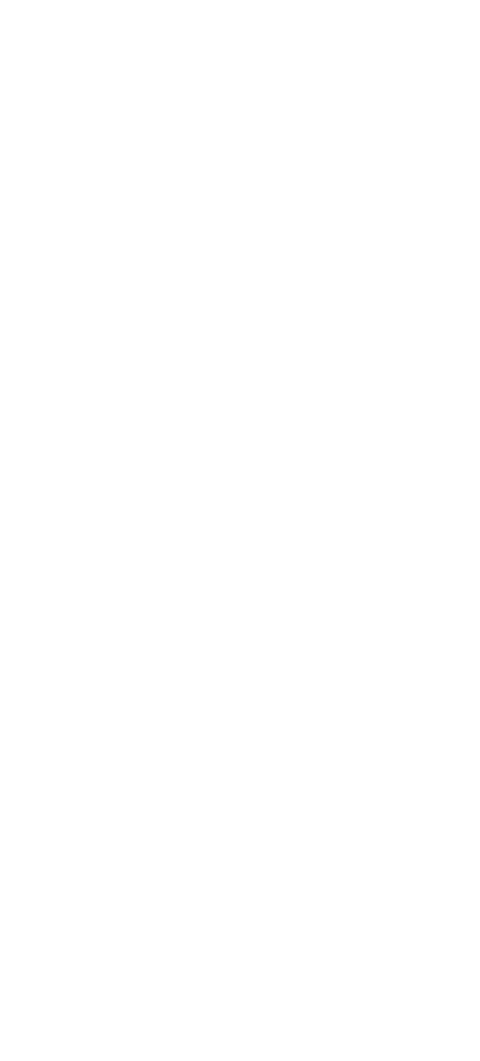
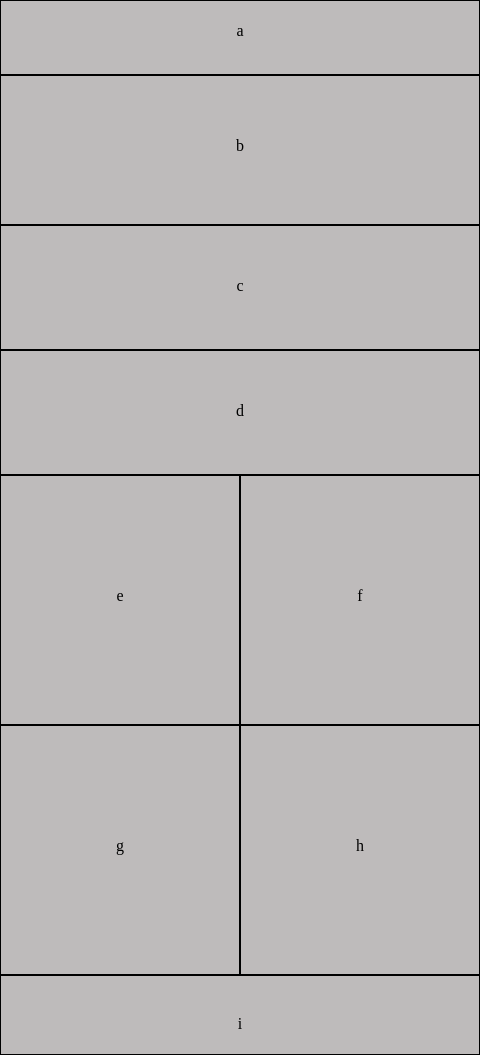
Before and after one commit to mdomeck/lab-01, a plain HTML site: page index.html in a window 390 px wide. Shown: the whole page, 480 px wide, since content can reach past the window. Before the commit the page ends 844 px from the top, so only its background shows below. Drawn offline with Linux system fonts and the light colour scheme.

Commit message:
mobile CSS working

```diff
--- a/css/base.css
+++ b/css/base.css
@@ -0,0 +1,7 @@
+*{
+  box-sizing: border-box;
+}
+
+body{
+  width: 480px;
+}
--- a/css/layout.css
+++ b/css/layout.css
@@ -0,0 +1,45 @@
+div {
+  border: 1px solid black;
+  padding: 10px;
+  text-align: center;
+  /* height: 100px; */
+  /* line-height: 100px; */
+  background-color: rgb(190, 187, 187);
+}
+
+#a{
+  height: 75px;
+  line-height: 40px;
+}
+
+#b{
+  height: 150px;
+  line-height: 120px;
+}
+
+#c{
+  height: 125px;
+  line-height: 100px;
+}
+
+#d{
+  height: 125px;
+  line-height: 100px;
+}
+
+#first, #second{
+  display: flex;
+  justify-content: left;
+}
+
+#e, #f, #g, #h{
+  height: 250px;
+  width: 240px;
+  line-height: 220px;
+
+}
+
+#i{
+  height: 80px;
+  line-height: 75px;
+}
--- a/index.html
+++ b/index.html
@@ -1,14 +1,29 @@
 <!DOCTYPE html>
 <html lang="en">
+
 <head>
   <meta charset="UTF-8">
   <meta name="viewport" content="width=device-width, initial-scale=1.0">
   <link rel="stylesheet" href="css/reset.css">
   <link rel="stylesheet" href="css/base.css">
   <link rel="stylesheet" href="css/layout.css">
-  <title>Document</title>
+  <title>SMACSS</title>
 </head>
+
 <body>
+  <div id="a">a</div>
+  <div id="b">b</div>
+  <div id="c">c</div>
+  <div id="d">d</div>
+  <section id="first">
+    <div id="e">e</div>
+    <div id="f">f</div>
+  </section>
+  <section id="second">
+    <div id="g">g</div>
+    <div id="h">h</div>
+  </section>
+  <div id="i">i</div>
+</body>
 
-</body>
 </html>
```
